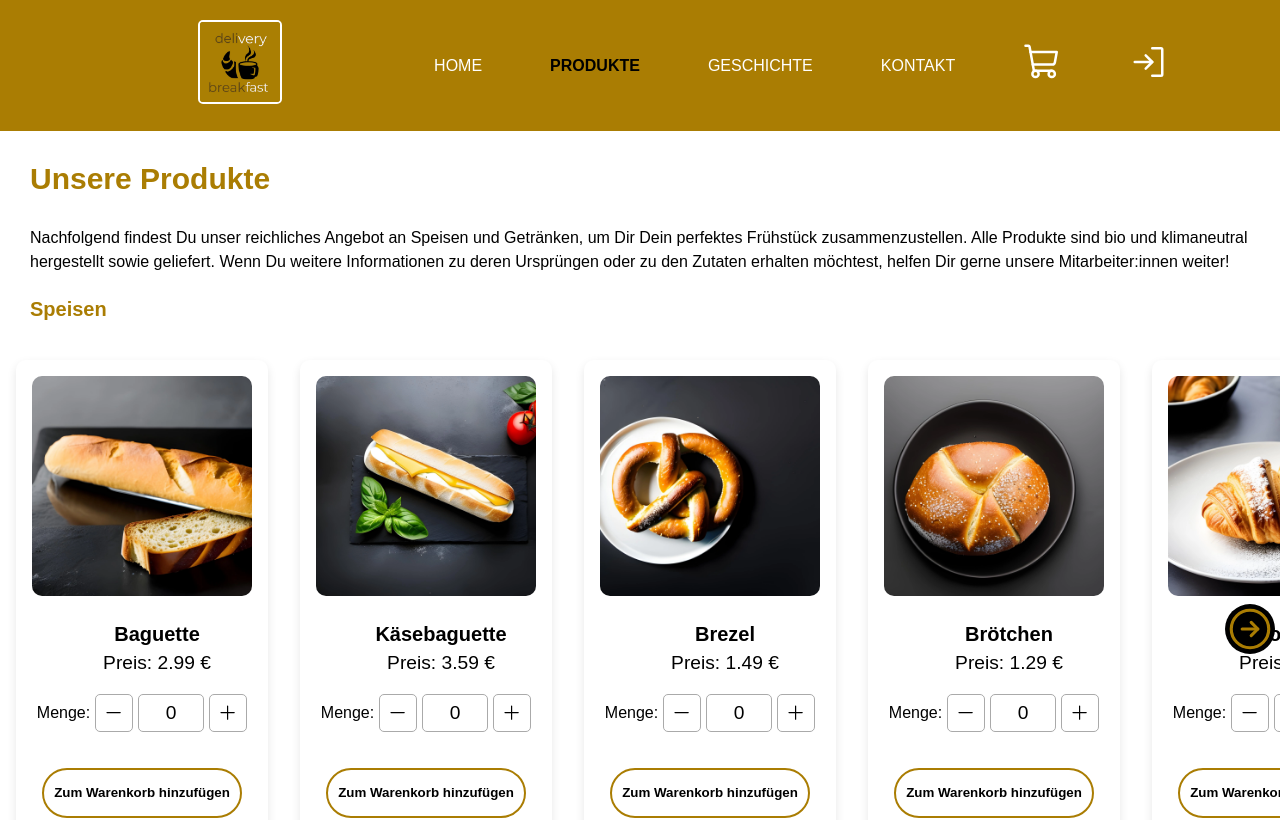
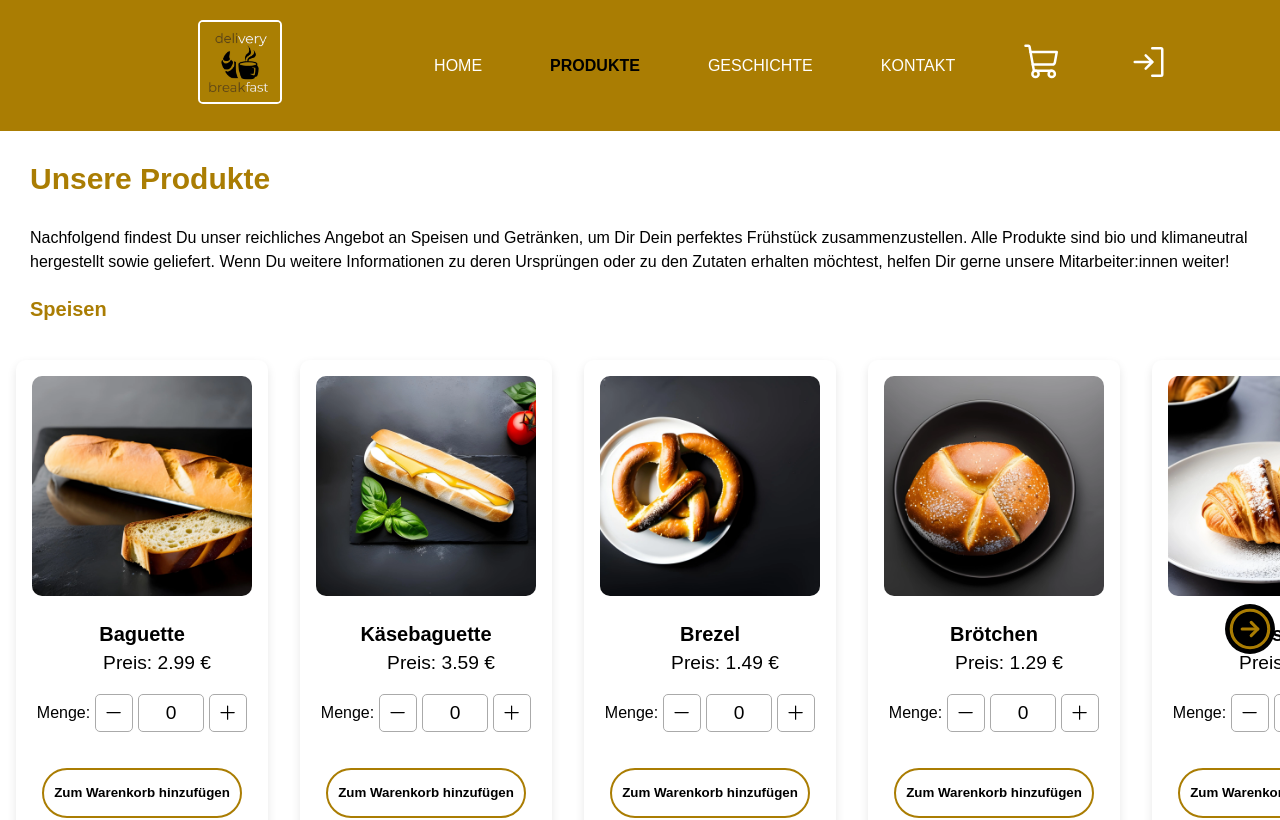
Before and after one commit to 2204Simon/Website-dynamisch, a React (Create React App) app in the folder my-app/: page /Produkte in a window 1280 px wide. Shown: the top 820 px of the page. Built offline with nearby package versions, Linux system fonts and the light colour scheme.

Commit message:
Padding Fix bei Shoppingcard

```diff
--- a/my-app/src/pages/produkte/ShoppingCard.tsx
+++ b/my-app/src/pages/produkte/ShoppingCard.tsx
@@ -104,7 +104,7 @@ const ShoppingCard: React.FC<ShoppingCardProps> = ({ image, title, price }) => {
         <Image src={image} alt="product" />
       </ImageContainer>
       <Details>
-        <Title>{title}</Title>
+        <Title style={{ paddingLeft: "0px" }}>{title}</Title>
         <Price>Preis: {price} €</Price>
 
         <Quantity>
```
